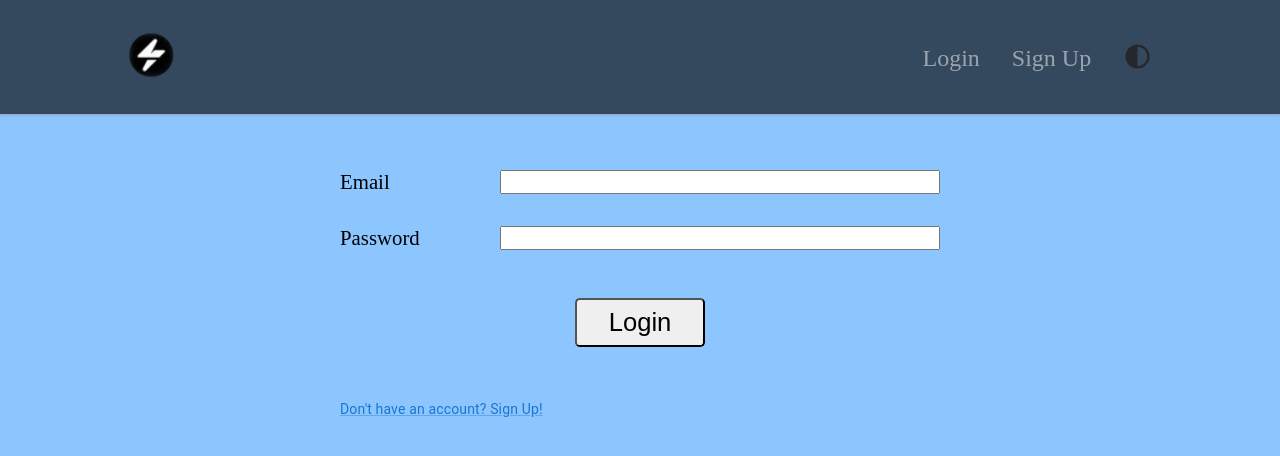
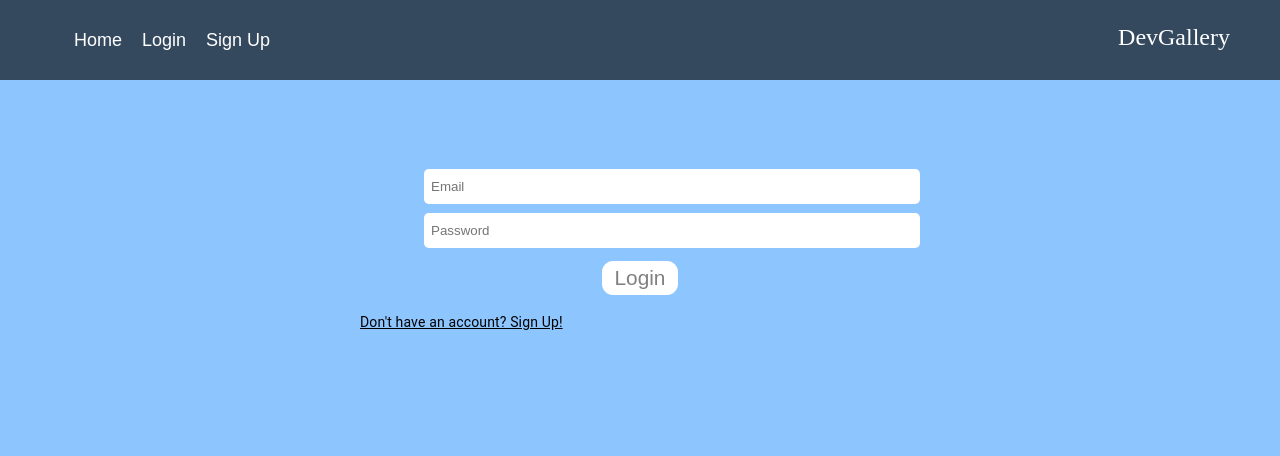
Before and after one commit to Chase-Garrett/dev-gallery, a React (Vite) app in the folder client/: page /login in a window 1280 px wide. Shown: the top 456 px of the page. Built offline with nearby package versions, Linux system fonts and the light colour scheme.

Commit message:
Redid navbar. Also made it screen responsive

```diff
--- a/client/package.json
+++ b/client/package.json
@@ -19,7 +19,8 @@
     "jwt-decode": "^4.0.0",
     "react": "^18.2.0",
     "react-dom": "^18.2.0",
-    "react-router-dom": "^6.18.0"
+    "react-router-dom": "^6.18.0",
+    "styled-components": "^6.1.1"
   },
   "devDependencies": {
     "@types/react": "^18.2.15",
--- a/client/src/components/Dashboard/index.jsx
+++ b/client/src/components/Dashboard/index.jsx
@@ -13,11 +13,12 @@ import IconButton from '@mui/material/IconButton';
 import MenuIcon from '@mui/icons-material/Menu';
 import ChevronLeftIcon from '@mui/icons-material/ChevronLeft';
 import Button from '@mui/material/Button';
+
 import Auth from '../../utils/auth';
 import { useNavigate } from 'react-router-dom';
 
 
-const drawerWidth = 240;
+const drawerWidth = 200;
 
 const AppBar = styled(MuiAppBar, {
   shouldForwardProp: (prop) => prop !== 'open',
--- a/client/src/components/Login/index.jsx
+++ b/client/src/components/Login/index.jsx
@@ -34,18 +34,20 @@ export default function Login() {
     <Nav />
     <form id="login-form" onSubmit={logingHandler}>
       <div>
-        <label htmlFor="login-form-email">Email</label>
+        <label htmlFor="login-form-email"></label>
         <input
           id="login-form-email"
           type="text"
+          placeholder="Email"
           onChange={(evt) => setEmail(evt.target.value)}
         />
       </div>
       <div>
-        <label htmlFor="login-form-password">Password</label>
+        <label htmlFor="login-form-password"></label>
         <input
           id="login-form-password"
           type="text"
+          placeholder="Password"
           onChange={(evt) => setPassword(evt.target.value)}
         />
       </div>
@@ -56,7 +58,7 @@ export default function Login() {
       </div>
       <Grid container justifyContent="flex-end">
         <Grid item>
-          <Link href="/signup" variant="body2">
+          <Link color="inherit" href="/signup" variant="body2">
             Don't have an account? Sign Up!
           </Link>
         </Grid>
--- a/client/src/components/Login/style.scss
+++ b/client/src/components/Login/style.scss
@@ -1,30 +1,50 @@
+.hero-image {
+    background-image: url('../../../src/assets/images/login.jpg');
+}
+
 #login-form {
     display: flex;
     flex-direction: column;
     width: 95%;
     max-width: 600px;
-    margin: 5vh auto;
+    margin: 4rem auto;
+    padding: 20px;
+
 
     &>div {
         display: flex;
         justify-content: space-between;
-        margin: 1rem 0;
+        margin: 0.3rem 0;
         font-size: 1.3rem;
+        padding: 20px auto;
+        box-sizing: border-box;
+
 
         label {
-            flex: 0 8rem;
+            flex: 0 3rem;
         }
 
         input {
             flex: 1;
-            margin-left: 2rem;
+            margin-left: 1rem;
+            padding: 10px 7px;
+            border-radius: 0.3rem;
+            border: none;
         }
 
         button {
-            border-radius: 0.3rem;
-            padding: 0.5rem 2rem;
-            font-size: 1.6rem;
-            margin: 1rem auto;
+            border-radius: 0.7rem;
+            padding: 0.3rem 0.8rem;
+            font-size: 1.3rem;
+            margin: 0.2rem auto;
+            border: none;
+            color: gray;
+            background-color: white;
+        }
+
+        :link {
+            text-align: center;
+            color: black;
         }
     }
 }
--- a/client/src/components/Nav/index.jsx
+++ b/client/src/components/Nav/index.jsx
@@ -1,49 +1,82 @@
-import { Link } from "react-router-dom";
+import React, { useState } from "react";
 
-import { THEME_TOGGLE } from "../../utils/actions";
-import { useStoreContext } from "../../utils/store-context";
+
+//import { useStoreContext } from "../../utils/store-context";
 import Auth from "../../utils/auth";
-
-import logo from '../../assets/images/logo.png';
-import darkToggle from '../../assets/images/dark-toggle.svg';
-
-import './style.scss';
+import {
+  StyledNav,
+  LeftContainer,
+  RightContainer,
+  NavbarInnerContainer,
+  NavbarExtendedContainer,
+  NavbarLinkContainer,
+  NavbarLink,
+  OpenLinksButton,
+  NavbarLinkExtended
+} from "./nav.style";
 
 export default function Nav() {
-  const [theme, dispatch] = useStoreContext('theme');
+  const [extendNavbar, setExtendedNavbar] = useState(false);
+
 
   return (
-    <header className={`header-theme__${theme.dark ? 'dark' : 'light'}`}>
-      <div>
-        <img className="header-logo" src={logo} alt="Logo" />
-      </div>
+    <StyledNav extendNavbar={extendNavbar}>
 
-      <div>
-        <nav>
+      <NavbarInnerContainer>
+        <LeftContainer>
+          <NavbarLinkContainer>
+            {Auth.loggedIn() && (
+              <>
+                <NavbarLink key={1} to="/" className={location.pathname === '/' ? 'active' : ''}>Home</NavbarLink>
+                <NavbarLink key={2} to="/profile" className={location.pathname === '/profile' ? 'active' : ''}>Profile</NavbarLink>
+                <div className="logout-link" onClick={() => Auth.logout()}>Logout</div>
+              </>
+            )}
+            {
+              !Auth.loggedIn() && (
+                <>
+                  <NavbarLink to="/">Home</NavbarLink>
+                  <NavbarLink to="/login">Login</NavbarLink>
+                  <NavbarLink to="/signup">Sign Up</NavbarLink>
+                </>
+              )
+            }
+            <OpenLinksButton
+              onClick={() => {
+                setExtendedNavbar((curr) => !curr);
+              }}
+            >
+              {extendNavbar ? <>&#10005;</> : <>&#8801;</>}
+
+            </OpenLinksButton>
+          </NavbarLinkContainer>
+        </LeftContainer>
+        <RightContainer>
+          <div>
+            <p className="title">DevGallery</p>
+          </div>
+        </RightContainer>
+      </NavbarInnerContainer>
+      {extendNavbar && (
+        <NavbarExtendedContainer>
           {Auth.loggedIn() && (
             <>
-              <Link key={1} to="/" className={location.pathname === '/' ? 'active' : ''}>Home</Link>
-              <Link key={2} to="/profile" className={location.pathname === '/profile' ? 'active' : ''}>Profile</Link>
-              <div className="logout-link" onClick={() => Auth.logout()}>Logout</div>
+              <NavbarLinkExtended to="/" className={location.pathname === '/' ? 'active' : ''}>Home</NavbarLinkExtended>
+              <NavbarLinkExtended to="/profile" className={location.pathname === '/profile' ? 'active' : ''}>Profile</NavbarLinkExtended>
+              <NavbarLinkExtended to="/login" className="logout-link" onClick={() => Auth.logout()}>Logout</NavbarLinkExtended>
             </>
           )}
           {
             !Auth.loggedIn() && (
               <>
-              <Link to="/login">Login</Link>
-              <Link to="/signup">Sign Up</Link>
+                <NavbarLinkExtended to="/">Home</NavbarLinkExtended>
+                <NavbarLinkExtended to="/login">Login</NavbarLinkExtended>
+                <NavbarLinkExtended to="/signup">Sign Up</NavbarLinkExtended>
               </>
             )
           }
-        </nav>
-
-        <img
-          onClick={() => dispatch({ type: THEME_TOGGLE })}
-          className="header-theme-toggle"
-          src={darkToggle}
-          alt="Theme Toggle"
-        />
-      </div>
-    </header>
+        </NavbarExtendedContainer>
+      )}
+    </StyledNav>
   );
 }
--- /dev/null
+++ b/client/src/components/Nav/nav.style.js
@@ -0,0 +1,85 @@
+import styled from "styled-components";
+import { Link } from "react-router-dom";
+
+
+export const StyledNav = styled.nav`
+    width: 100%;
+    height: ${(props) => (props.extendNavbar ? "100vh" : "80px")};
+    background-color: #34495e;
+    display: flex;
+    flex-direction: column;
+
+    @media (min-width: 700px) {
+        height: 80px;
+    }
+`;
+
+export const LeftContainer = styled.div`
+    flex: 70%;
+    display: flex;
+    align-items: center;
+    padding-left: 5%;
+`;
+
+export const RightContainer = styled.div`
+    flex: 30%;
+    display: flex;
+    justify-content: flex-end;
+    padding-right: 50px;
+    font-size: x-large;
+    color: white;
+`;
+
+export const NavbarInnerContainer = styled.div`
+    width: 100%;
+    height: 80px;
+    display: flex;
+`;
+
+export const NavbarLinkContainer = styled.div`
+    display: flex;
+`;
+
+export const NavbarLink = styled(Link)`
+    color: white;
+    font-size: large;
+    font-family: Arial, Helvetica, sans-serif;
+    text-decoration: none;
+    margin: 10px;
+
+    @media (max-width: 700px) {
+        display: none;
+    }
+`;
+
+export const NavbarLinkExtended = styled(Link)`
+    color: white;
+    font-size: x-large;
+    font-family: Arial, Helvetica, sans-serif;
+    text-decoration: none;
+    margin: 10px;
+`;
+
+export const OpenLinksButton = styled.button`
+    width: 70px;
+    height: 50px;
+    background: none;
+    border: none;
+    color: white;
+    font-size: 45px;
+    cursor: pointer;
+
+    @media (min-width: 700px) {
+        display: none;
+    }
+`;
+
+export const NavbarExtendedContainer = styled.div`
+    display: flex;
+    flex-direction: column;
+    align-items: center;
+
+    @media (min-width: 700px) {
+        display: none;
+    }
+`;
--- a/client/src/components/Nav/style.scss
+++ /dev/null
@@ -1,84 +0,0 @@
-header {
-    margin: 0 0 2rem;
-    padding: 2rem 10%;
-    display: flex;
-    justify-content: space-between;
-    align-items: center;
-    box-shadow: 0 0 3px 1px rgba(150, 150, 150, 0.8);
-
-    .header-logo {
-        width: 46px;
-    }
-
-    &.header-theme__light {
-        background-color: #34495e;
-    }
-
-    &.header-theme__dark {
-        background-color: #333;
-        color: #AAA;
-
-        nav {
-
-            a,
-            a:active,
-            a:visited,
-            .logout-link {
-                color: white;
-
-                &:hover {
-                    text-shadow: 1px 1px 2px #DDD;
-                }
-            }
-
-        }
-
-        .header-theme-toggle {
-            background-color: #AAA;
-            border-radius: 50%;
-        }
-    }
-
-    .header-theme-toggle {
-        display: inline-block;
-        vertical-align: text-bottom;
-        width: 1.8rem;
-        opacity: 0.8;
-        cursor: pointer;
-        transition: opacity 0.15s linear;
-
-        &:hover {
-            opacity: 1;
-        }
-    }
-
-    nav {
-        display: inline-block;
-        font-size: 1.5rem;
-        margin-right: 1rem;
-        vertical-align: bottom;
-
-        a,
-        a:active,
-        a:visited,
-        .logout-link {
-            text-decoration: none;
-            color: white;
-            opacity: 0.5;
-            transition: all 0.15s linear;
-            margin: 0 1rem;
-            cursor: pointer;
-
-            &:hover {
-                opacity: 1;
-                text-shadow: 1px 1px 2px #555;
-            }
-        }
-
-        .logout-link {
-            display: inline;
-            margin: 0;
-            margin-left: 1rem;
-        }
-    }
-}
--- a/client/src/pages/Home/homepage.jsx
+++ b/client/src/pages/Home/homepage.jsx
@@ -1,10 +1,11 @@
-import Dashboard from "../../components/Dashboard";
+//import Dashboard from "../../components/Dashboard";
 import { ProjectCard } from "../../components/Card";
 import { Box, TextField, Button } from "@mui/material";
 import { useState, useEffect } from "react";
 import { useQuery, useLazyQuery, useMutation } from "@apollo/client";
 import { QUERY_ALL_USERS, QUERY_USER } from "../../utils/queries";
 import '../../App.scss';
+import Nav from "../../components/Nav";
 
 export default function Homepage () {
   const { loading, data } = useQuery(QUERY_ALL_USERS)
@@ -21,14 +22,13 @@ export default function Homepage () {
 
 return (
   <>
-  <div className="dashboard">
-    <Dashboard />
-  </div>
+  <Nav />
+
   <div className="projectSearch">
   <Box
       component="form"
       sx={{
-        '& > :not(style)': { m: 1, width: '25ch' },
+        '& > :not(style)': { m: 1, width: '50ch' },
       }}
       noValidate
       autoComplete="off"
```
Also changed, not shown: client/src/App.scss (line endings or trailing spaces), client/src/assets/images/dark-toggle.svg, client/src/assets/images/login.jpg (added).
